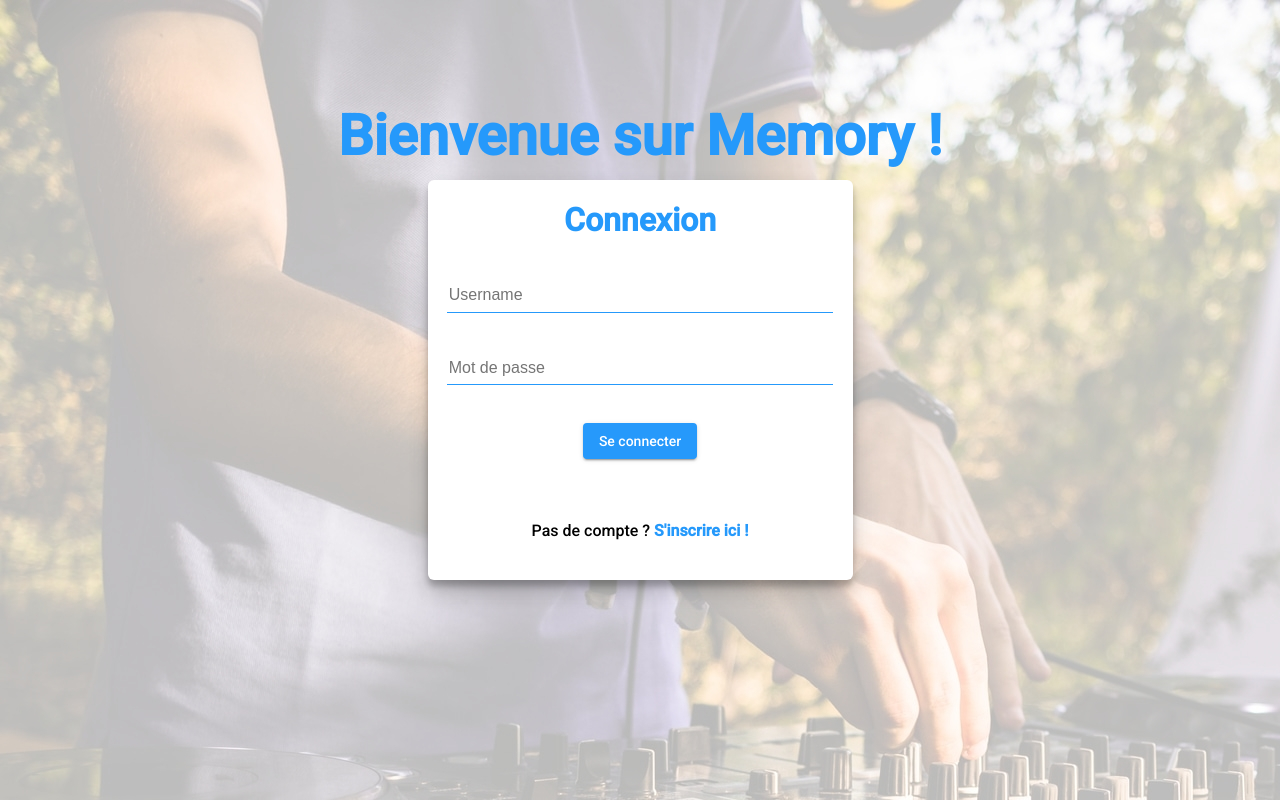
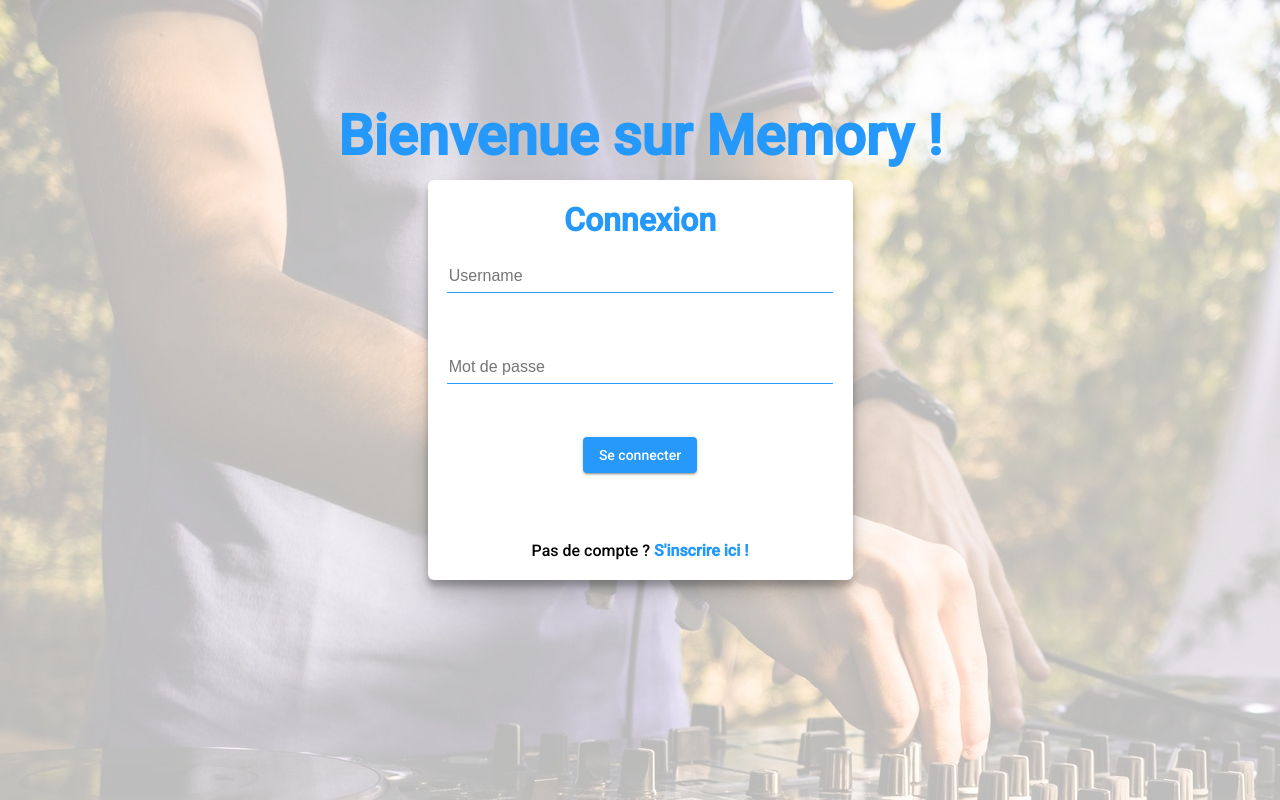
Before and after one commit to Snaem/MemoryApp, an Angular app: page /auth in a window 1280 px wide. Built offline with nearby package versions, Linux system fonts and the light colour scheme.

Commit message:
feat(all): css fix on differents pages

```diff
--- a/src/app/pages/auth/login/login-form/login-form.component.html
+++ b/src/app/pages/auth/login/login-form/login-form.component.html
@@ -3,13 +3,29 @@
     <h2>Connexion</h2>
   </div>
   <div class="infos">
-    <form [formGroup]="userForm" (ngSubmit)="onSubmit()">
+
+
+    <form [formGroup]="userForm" (ngSubmit)="onSubmit()" #ngForm="ngForm">
       <div class="form-input">
         <input type="text" formControlName="username" placeholder="Username">
+        <ng-container *ngIf="ngForm.submitted && userForm.get('username').invalid">
+          <span *ngIf="userForm.get('username').hasError('required')">
+            <p>Un prénom est requis.</p>
+          </span>
+        </ng-container>
       </div>
+
+
       <div class="form-input">
         <input type="password" formControlName="password" placeholder="Mot de passe">
+        <ng-container *ngIf="ngForm.submitted && userForm.get('password').invalid">
+          <span *ngIf="userForm.get('password').hasError('required')">
+            <p>Un prénom est requis.</p>
+          </span>
+        </ng-container>
       </div>
+
+
       <div class="login-button">
         <button mat-raised-button color="primary">Se connecter</button>
       </div>
--- a/src/app/pages/auth/login/login-form/login-form.component.scss
+++ b/src/app/pages/auth/login/login-form/login-form.component.scss
@@ -25,7 +25,7 @@
 
 .infos {
   width: 100%;
-  height: 55%;
+  height: 65%;
   display: flex;
   flex-direction: column;
   justify-content: center;
@@ -49,21 +49,21 @@
 }
 
 .form-input {
-  height: 33%;
+  height: 35%;
   display: flex;
-  justify-content: center;
+  flex-direction: column;
   align-items: center;
 }
 
 .login-button {
-  height: 33%;
+  height: 10%;
   display: flex;
   justify-content: center;
   align-items: center;
 }
 
 .sign-button {
-  height: 25%;
+  height: 15%;
   width: 100%;
   display: flex;
   justify-content: center;
--- a/src/app/pages/auth/login/login-form/login-form.component.ts
+++ b/src/app/pages/auth/login/login-form/login-form.component.ts
@@ -1,5 +1,5 @@
 import { Component, OnInit, Output, EventEmitter } from '@angular/core';
-import { FormBuilder } from '@angular/forms';
+import { FormBuilder, Validators } from '@angular/forms';
 import { User } from 'src/app/pages/shared/class/user';
 import { UserLog } from 'src/app/pages/shared/class/userLog';
 
@@ -11,8 +11,11 @@ import { UserLog } from 'src/app/pages/shared/class/userLog';
 export class LoginFormComponent implements OnInit {
 
   userForm = this.fb.group({
-    username: [''],
-    password: ['']
+    username: ['', [
+      Validators.required]
+    ],
+    password: ['', [
+      Validators.required]]
   });
 
   @Output() logUser: EventEmitter<UserLog> = new EventEmitter();
--- a/src/app/pages/main/add-music/add-music-form/add-music-form.component.scss
+++ b/src/app/pages/main/add-music/add-music-form/add-music-form.component.scss
@@ -4,6 +4,7 @@ form {
   flex-direction: column;
   align-items: center;
   justify-content: center;
+  padding-bottom: 100px;
 }
 
 .link-input {
--- a/src/app/pages/main/add-music/add-music.component.scss
+++ b/src/app/pages/main/add-music/add-music.component.scss
@@ -12,13 +12,13 @@
 
 .add-form {
   width: 100%;
-  height: 100%;
-  margin-bottom: 200px;
+  min-height: 100%;
   text-align: center;
   display: flex;
   flex-direction: column;
   justify-content: center;
   align-items: center;
+  border-left: 4px white solid;
 }
 
 .add-form h1 {
--- a/src/app/pages/main/dashboard/dashboard.component.html
+++ b/src/app/pages/main/dashboard/dashboard.component.html
@@ -10,7 +10,7 @@
       </div>
     </div>
     <div class="playlist dashboard-infos">
-      <h1>Tes dernières playlists</h1>
+      <h1>Tes 5 dernières playlists</h1>
       <div class="list-playlist">
         <mmy-playlist></mmy-playlist>
       </div>
--- a/src/app/pages/main/dashboard/dashboard.component.scss
+++ b/src/app/pages/main/dashboard/dashboard.component.scss
@@ -12,10 +12,10 @@
 
 .contents {
   width: 100%;
-  height: 90%;
+  min-height: 100%;
   display: flex;
   flex-direction: column;
-  justify-content: center;
+  border-left: 4px white solid;
 }
 
 .contents h1 {
@@ -24,8 +24,16 @@
 
 .dashboard-infos {
   display: flex;
-  height: 50%;
   width: 100%;
   flex-direction: column;
   align-items: center;
 }
+
+.videos {
+  margin-top: 50px;
+  height: 50%;
+}
+
+.playlist {
+  height: 50%;
+}
--- a/src/app/pages/main/dashboard/dashboard.component.ts
+++ b/src/app/pages/main/dashboard/dashboard.component.ts
@@ -27,7 +27,9 @@ export class DashboardComponent implements OnInit {
       });
       console.log(this.allMusic);
       for (let i = this.allMusic.length - 1; i > this.allMusic.length - 6; i--) {
-        this.firstFiveMusic.push(this.allMusic[i]);
+        if (this.allMusic[i] !== undefined) {
+          this.firstFiveMusic.push(this.allMusic[i]);
+        }
       }
       console.log(this.firstFiveMusic);
     });
--- a/src/app/pages/main/shared/component/music-list/music-card/music-card.component.html
+++ b/src/app/pages/main/shared/component/music-list/music-card/music-card.component.html
@@ -1,4 +1,4 @@
-<div class="music-cards">
+<div class="music-cards" *ngIf="musicToDisplay">
   <div class="card" *ngFor="let music of musicToDisplay">
     <div class="thumbnail">
       <img src={{music.thumbnails}}>
--- a/src/app/pages/main/shared/component/navbar/navbar.component.html
+++ b/src/app/pages/main/shared/component/navbar/navbar.component.html
@@ -13,7 +13,7 @@
         <hr>
         <h3 [routerLink]="['/create-playlist']">Créer une playlist</h3>
         <hr>
-        <h3>Me soutenir !</h3>
+        <h3 [routerLink]="['']">Déconnexion</h3>
       </li>
     </ul>
   </div>
```
